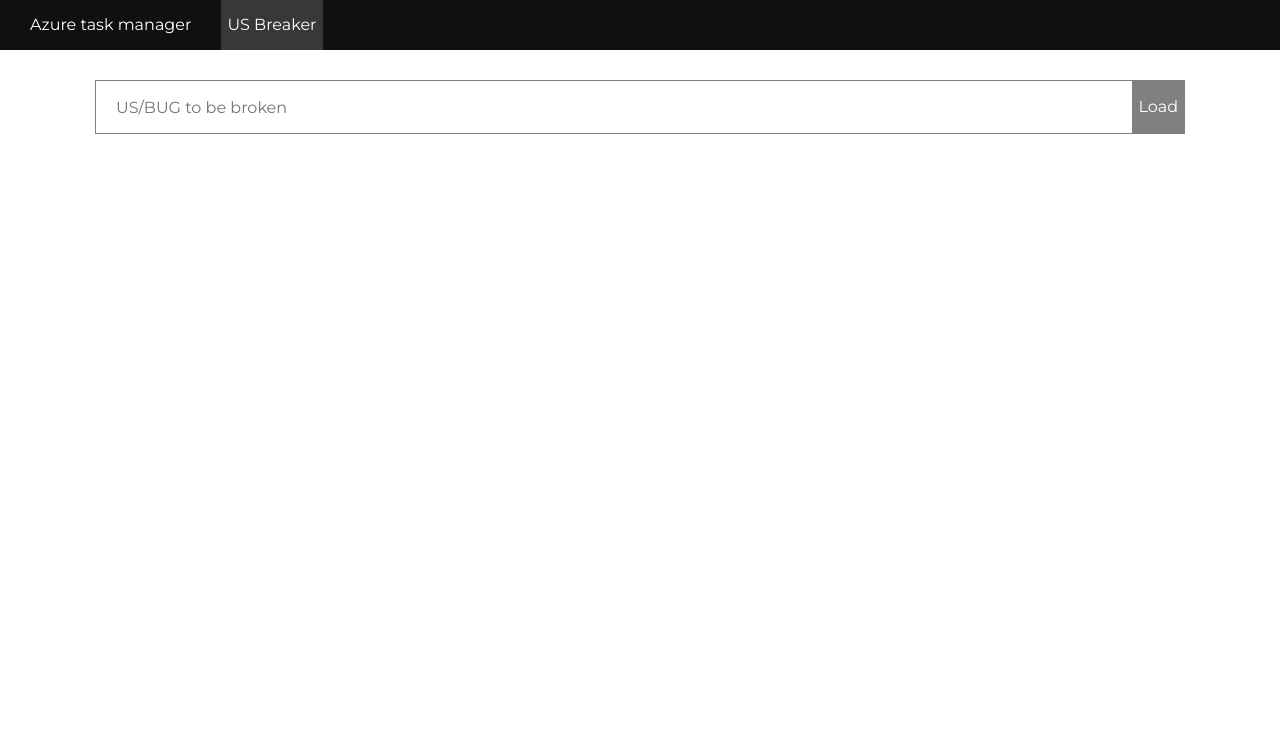
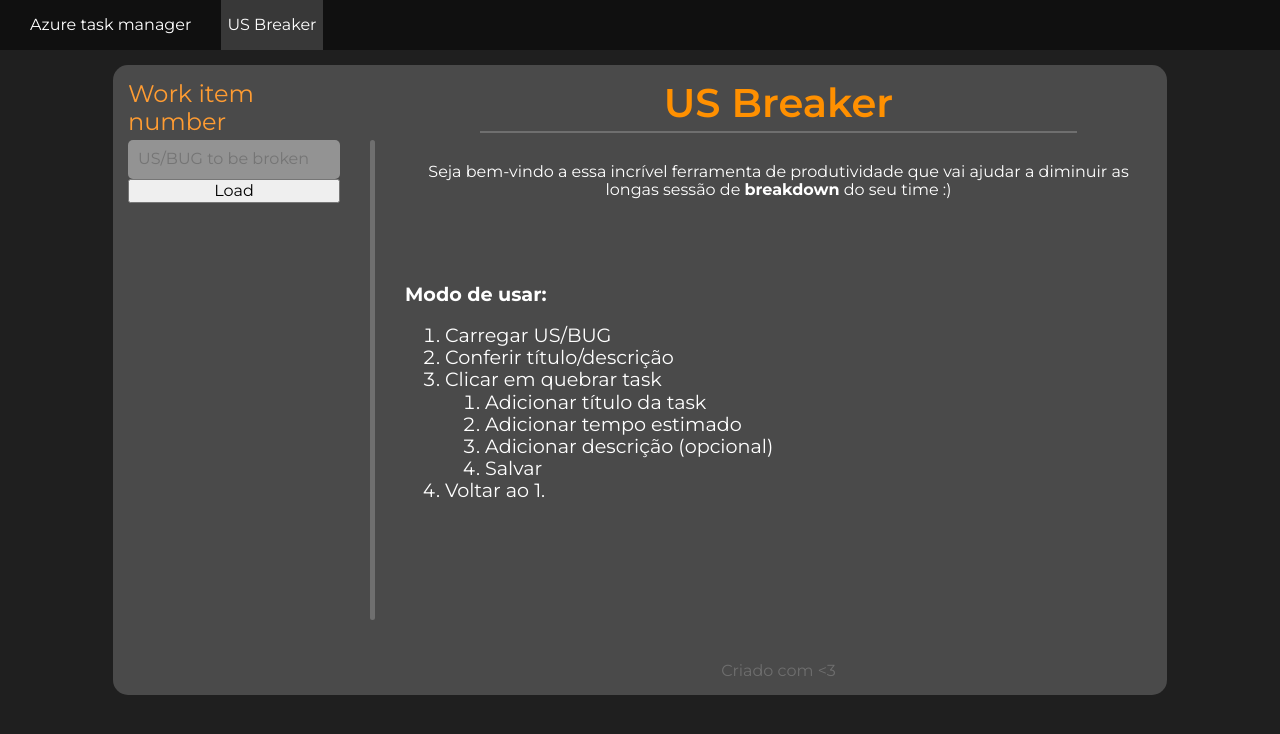
Before and after one commit to jpellissari/azure-task-manager-app, an Angular app: page / in a window 1280 px wide. Shown: the top 734 px of the page. Built offline with nearby package versions, Linux system fonts and the light colour scheme.

Commit message:
feat:add basic homepage for us breaker

```diff
--- a/angular.json
+++ b/angular.json
@@ -20,18 +20,11 @@
             "outputPath": "dist/azure-task-manager-app",
             "index": "src/index.html",
             "main": "src/main.ts",
-            "polyfills": [
-              "zone.js"
-            ],
+            "polyfills": ["zone.js"],
             "tsConfig": "tsconfig.app.json",
             "inlineStyleLanguage": "scss",
-            "assets": [
-              "src/favicon.ico",
-              "src/assets"
-            ],
-            "styles": [
-              "src/styles.scss"
-            ],
+            "assets": ["src/favicon.ico", "src/assets"],
+            "styles": ["src/styles.scss"],
             "scripts": []
           },
           "configurations": {
@@ -63,6 +56,9 @@
         },
         "serve": {
           "builder": "@angular-devkit/build-angular:dev-server",
+          "options": {
+            "proxyConfig": "./proxy.config.ts"
+          },
           "configurations": {
             "production": {
               "browserTarget": "azure-task-manager-app:build:production"
@@ -82,37 +78,24 @@
         "test": {
           "builder": "@angular-devkit/build-angular:karma",
           "options": {
-            "polyfills": [
-              "zone.js",
-              "zone.js/testing"
-            ],
+            "polyfills": ["zone.js", "zone.js/testing"],
             "tsConfig": "tsconfig.spec.json",
             "inlineStyleLanguage": "scss",
-            "assets": [
-              "src/favicon.ico",
-              "src/assets"
-            ],
-            "styles": [
-              "src/styles.scss"
-            ],
+            "assets": ["src/favicon.ico", "src/assets"],
+            "styles": ["src/styles.scss"],
             "scripts": []
           }
         },
         "lint": {
           "builder": "@angular-eslint/builder:lint",
           "options": {
-            "lintFilePatterns": [
-              "src/**/*.ts",
-              "src/**/*.html"
-            ]
+            "lintFilePatterns": ["src/**/*.ts", "src/**/*.html"]
           }
         }
       }
     }
   },
   "cli": {
-    "schematicCollections": [
-      "@angular-eslint/schematics"
-    ]
+    "schematicCollections": ["@angular-eslint/schematics"]
   }
 }
--- a/package.json
+++ b/package.json
@@ -3,7 +3,7 @@
   "version": "0.0.0",
   "scripts": {
     "ng": "ng",
-    "start": "ng serve",
+    "start": "ng serve --proxy-config proxy.config.js",
     "build": "ng build",
     "watch": "ng build --watch --configuration development",
     "test": "ng test",
--- a/src/app/app.component.html
+++ b/src/app/app.component.html
@@ -12,20 +12,49 @@
 
   <div class="content">
     <div class="content__body">
-      <!-- <form> -->
-      <div class="work-item__form">
+      <div class="work-item__search">
+        <span class="work-item__search--title">Work item number</span>
         <input
-          class="work-item__selector"
+          class="work-item__search--selector"
           type="number"
           name="us-number"
           value="{{ workItemNumber }}"
           placeholder="US/BUG to be broken"
           (keyup)="updateWorkItemNumber($event)"
-          (change)="updateWorkItemNumber($event)"
         />
-        <button (click)="searchWorkItem()">Load</button>
+        <button class="work-item__search--button" (click)="searchWorkItem()">
+          Load
+        </button>
       </div>
-      <!-- </form> -->
+      <div class="content__divider"></div>
+      <div class="welcome">
+        <div class="welcome">
+          <div class="welcome__title">US Breaker</div>
+          <div class="welcome__callout">
+            <span
+              >Seja bem-vindo a essa incrível ferramenta de produtividade que
+              vai ajudar a diminuir as longas sessão de
+              <strong>breakdown</strong> do seu time :)</span
+            >
+          </div>
+          <div class="welcome__main-content">
+            <span><strong>Modo de usar:</strong></span>
+            <ol>
+              <li>Carregar US/BUG</li>
+              <li>Conferir título/descrição</li>
+              <li>Clicar em quebrar task</li>
+              <ol>
+                <li>Adicionar título da task</li>
+                <li>Adicionar tempo estimado</li>
+                <li>Adicionar descrição (opcional)</li>
+                <li>Salvar</li>
+              </ol>
+              <li>Voltar ao 1.</li>
+            </ol>
+          </div>
+          <div class="welcome__footer"><span>Criado com <3</span></div>
+        </div>
+      </div>
     </div>
   </div>
 </div>
--- a/src/app/app.component.scss
+++ b/src/app/app.component.scss
@@ -1,3 +1,5 @@
+@import '../color-scheme.scss';
+
 .container {
   height: 100%;
   width: 100%;
@@ -36,34 +38,80 @@
     }
   }
 
-  .content__body {
+  .content {
     display: flex;
     justify-content: center;
 
-    .work-item__form {
+    &__divider {
+      border-radius: 20px;
+      border-right: 5px solid rgba($surface-600, 0.5);
+      height: 80%;
+      align-self: center;
+      margin: 0 30px;
+    }
+
+    &__body {
+      margin: 15px 0;
+      padding: 15px;
+      border-radius: 15px;
       display: flex;
-      flex-direction: row;
-      width: 85%;
-      border: 1px solid grey;
-      margin-top: 30px;
+      background-color: $surface-300;
+      width: 80%;
+      min-height: 600px;
 
-      :focus-within {
-        outline: 1px solid lightblue;
+      .work-item__search {
+        display: flex;
+        flex-direction: column;
+
+        &--title {
+          color: $primary-200;
+          font-size: 1.5em;
+          padding-bottom: 5px;
+        }
+
+        &--selector {
+          padding: 10px;
+          appearance: textfield;
+          border-radius: 5px;
+          border: none;
+          background-color: $surface-600;
+        }
       }
 
-      .work-item__selector {
-        flex-grow: 2;
-        height: 50px;
-        appearance: textfield;
-        border: none;
-        padding-left: 20px;
+      .welcome {
+        width: 100%;
+        height: 100%;
+        text-align: center;
+        display: flex;
+        flex-direction: column;
+
+        &__title {
+          color: $primary-100;
+          font-size: 2.5em;
+          font-weight: 600;
+          padding-bottom: 5px;
+          border-bottom: 2px solid rgba($surface-600, 0.5);
+          margin-bottom: 30px;
+          width: 80%;
+          align-self: center;
+        }
+
+        &__callout {
+          color: white;
+          flex-basis: 20%;
+        }
+
+        &__main-content {
+          flex-grow: 1;
+          color: white;
+          text-align: justify;
+          font-size: 1.2em;
+        }
+
+        &__footer {
+          color: rgba(white, 0.2);
+        }
       }
-    }
-
-    button {
-      border: none;
-      background: grey;
-      color: white;
     }
   }
 }
--- a/src/app/app.component.ts
+++ b/src/app/app.component.ts
@@ -1,4 +1,5 @@
 import { Component } from '@angular/core'
+import { WorkItemService } from './services/work-item.service'
 
 @Component({
   selector: 'app-root',
@@ -8,11 +9,14 @@
 export class AppComponent {
   workItemNumber: number
 
+  constructor(private workItemService: WorkItemService) {}
+
   updateWorkItemNumber(event: Event) {
     this.workItemNumber = parseInt((event.target as HTMLInputElement).value)
   }
 
   searchWorkItem() {
-    console.log(this.workItemNumber)
+    console.log('Searching WI with id = ', this.workItemNumber)
+    this.workItemService.get(this.workItemNumber).subscribe()
   }
 }
--- /dev/null
+++ b/src/app/services/work-item.service.ts
@@ -0,0 +1,24 @@
+import { Injectable } from '@angular/core'
+import { HttpClient } from '@angular/common/http'
+import { Observable, tap } from 'rxjs'
+
+type WorkItem = {
+  id: number
+  title: string
+  description: string
+}
+
+@Injectable({
+  providedIn: 'root',
+})
+export class WorkItemService {
+  baseUrl = 'http://localhost:3333/api'
+
+  constructor(private http: HttpClient) {}
+
+  get(workItemID: number): Observable<WorkItem> {
+    return this.http
+      .get<WorkItem>(`${this.baseUrl}/us-breaker/${workItemID}`)
+      .pipe(tap((data) => console.log(data)))
+  }
+}
--- /dev/null
+++ b/src/color-scheme.scss
@@ -0,0 +1,15 @@
+/* Primary colors */
+$primary-100: #ff9000;
+$primary-200: #ff9c32;
+$primary-300: #ffa94f;
+$primary-400: #ffb568;
+$primary-500: #ffc182;
+$primary-600: #ffce9a;
+
+/* Surface colors */
+$surface-100: #1f1f1f;
+$surface-200: #343434;
+$surface-300: #4a4a4a;
+$surface-400: #616161;
+$surface-500: #797979;
+$surface-600: #939393;
--- a/src/styles.scss
+++ b/src/styles.scss
@@ -1,10 +1,12 @@
 /* You can add global styles to this file, and also import other style files */
 @import '~normalize.css';
 @import url('https://fonts.googleapis.com/css2?family=Montserrat:ital,wght@0,100;0,200;0,300;0,400;0,500;0,600;0,700;0,800;0,900;1,100;1,200;1,300;1,400;1,500;1,600;1,700;1,800;1,900&display=swap');
+@import 'color-scheme.scss';
 
 html,
 body {
   height: 100%;
+  background-color: $surface-100;
 }
 
 body {
```
Also changed, not shown: proxy.config.js (added, +10 -0 lines), src/app/app.module.ts (+8 -11 lines), .eslintrc.json, 1 other file (tests, documents, lock files or other folders).
